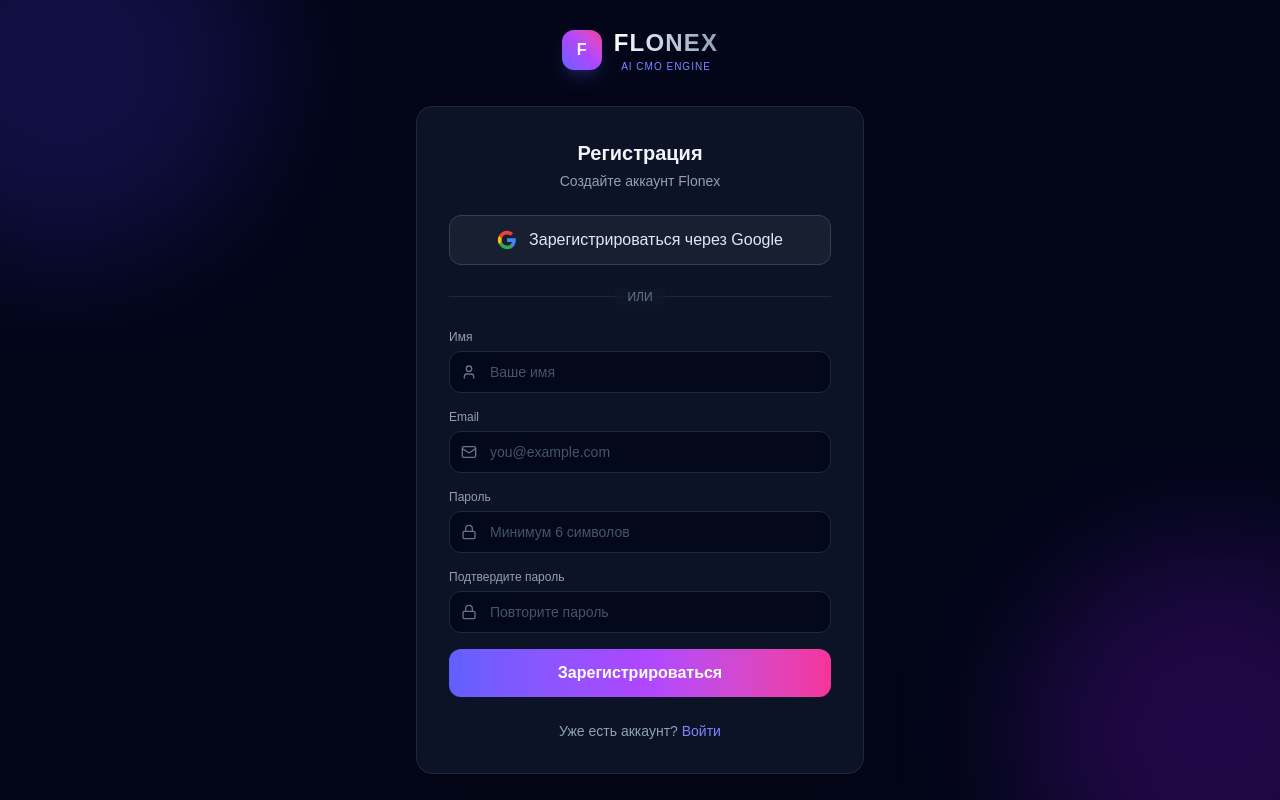
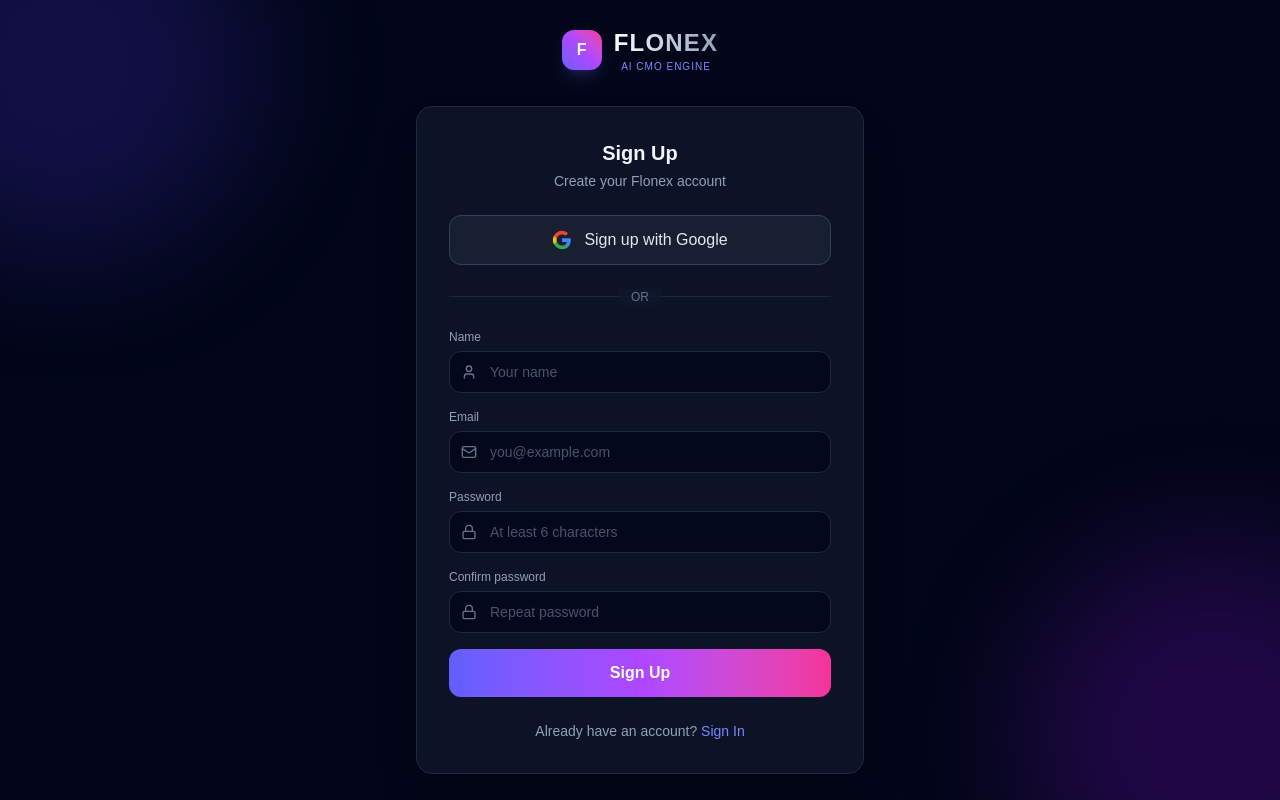
Before and after one commit to onur456/flonex, a Next.js app: page /register in a window 1280 px wide. Built offline with nearby package versions, Linux system fonts and the light colour scheme; no server answers.

Commit message:
reqist i voyti sdelali na anqliyskom

```diff
--- a/app/auth/callback/page.tsx
+++ b/app/auth/callback/page.tsx
@@ -7,7 +7,7 @@
 
 export default function AuthCallbackPage() {
   const router = useRouter();
-  const [message, setMessage] = useState("Завершаем вход через Google...");
+  const [message, setMessage] = useState("Finishing Google sign-in...");
 
   useEffect(() => {
     let isMounted = true;
@@ -18,7 +18,7 @@
 
       if (authError) {
         if (isMounted) {
-          setMessage("Не удалось войти через Google.");
+          setMessage("Could not sign in with Google.");
         }
         setTimeout(() => router.replace(`/login?error=${encodeURIComponent(authError)}`), 1500);
         return;
@@ -28,7 +28,7 @@
 
       if (error) {
         if (isMounted) {
-          setMessage("Ошибка авторизации.");
+          setMessage("Authorization error.");
         }
         setTimeout(() => router.replace("/login?error=auth"), 1500);
         return;
@@ -44,7 +44,7 @@
         const { data, error: exchangeError } = await supabase.auth.exchangeCodeForSession(code);
         if (exchangeError) {
           if (isMounted) {
-            setMessage("Не удалось сохранить сессию.");
+            setMessage("Could not save session.");
           }
           setTimeout(
             () => router.replace(`/login?error=${encodeURIComponent(exchangeError.message)}`),
--- a/app/login/page.tsx
+++ b/app/login/page.tsx
@@ -48,7 +48,7 @@
       router.push("/");
       router.refresh();
     } catch {
-      setError("Не удалось войти. Попробуйте снова.");
+      setError("Could not sign in. Please try again.");
     } finally {
       setIsLoading(false);
     }
@@ -56,13 +56,13 @@
 
   return (
     <AuthShell
-      title="Вход"
-      subtitle="Войдите в свой аккаунт Flonex"
+      title="Sign In"
+      subtitle="Sign in to your Flonex account"
       footer={
         <>
-          Нет аккаунта?{" "}
+          Don&apos;t have an account?{" "}
           <Link href="/register" className="text-indigo-400 hover:text-indigo-300 font-medium">
-            Зарегистрироваться
+            Sign Up
           </Link>
         </>
       }
@@ -92,7 +92,7 @@
 
         <div>
           <label htmlFor="password" className="text-xs text-slate-400 font-medium block mb-1.5">
-            Пароль
+            Password
           </label>
           <div className="relative">
             <Lock className="absolute left-3 top-1/2 -translate-y-1/2 w-4 h-4 text-slate-500" />
@@ -101,7 +101,7 @@
               type="password"
               value={password}
               onChange={(e) => setPassword(e.target.value)}
-              placeholder="Ваш пароль"
+              placeholder="Your password"
               required
               autoComplete="current-password"
               className="w-full bg-slate-950/80 border border-slate-800 rounded-xl pl-10 pr-4 py-2.5 text-sm text-white placeholder-slate-600 focus:outline-none focus:border-indigo-500/80 transition"
@@ -123,10 +123,10 @@
           {isLoading ? (
             <>
               <Loader2 className="w-4 h-4 animate-spin" />
-              Входим...
+              Signing in...
             </>
           ) : (
-            "Войти"
+            "Sign In"
           )}
         </button>
       </form>
--- a/app/page.tsx
+++ b/app/page.tsx
@@ -213,7 +213,7 @@
     (typeof user?.user_metadata?.full_name === "string" && user.user_metadata.full_name) ||
     (typeof user?.user_metadata?.name === "string" && user.user_metadata.name) ||
     user?.email ||
-    "Аккаунт";
+    "Account";
 
   const fetchHistory = async () => {
     if (!isSupabaseConfigured) {
@@ -300,7 +300,7 @@
     pack: (typeof CREDIT_PACKS)[number] = DEFAULT_CREDIT_PACK
   ) => {
     if (!user) {
-      alert("Войдите в аккаунт, чтобы купить кредиты.");
+      alert("Sign in to buy credits.");
       return;
     }
 
@@ -595,7 +595,7 @@
                   className="px-3 py-1.5 rounded-lg text-xs font-medium text-slate-300 hover:text-white hover:bg-slate-800/60 transition inline-flex items-center gap-1.5"
                 >
                   <LogOut className="w-3.5 h-3.5" />
-                  Выйти
+                  Sign Out
                 </button>
               </div>
             ) : (
@@ -604,13 +604,13 @@
                   href="/login"
                   className="px-3 py-1.5 rounded-lg text-xs font-medium text-slate-300 hover:text-white hover:bg-slate-800/60 transition"
                 >
-                  Войти
+                  Sign In
                 </Link>
                 <Link
                   href="/register"
                   className="px-3 py-1.5 rounded-lg text-xs font-semibold text-white bg-indigo-600 hover:bg-indigo-500 transition"
                 >
-                  Регистрация
+                  Sign Up
                 </Link>
               </>
             )}
--- a/app/register/page.tsx
+++ b/app/register/page.tsx
@@ -32,12 +32,12 @@
     setSuccess(null);
 
     if (password.length < 6) {
-      setError("Пароль должен быть не менее 6 символов.");
+      setError("Password must be at least 6 characters.");
       return;
     }
 
     if (password !== confirmPassword) {
-      setError("Пароли не совпадают.");
+      setError("Passwords do not match.");
       return;
     }
 
@@ -64,10 +64,10 @@
       }
 
       setSuccess(
-        "Аккаунт создан! Проверьте почту и подтвердите email, затем войдите."
+        "Account created! Check your inbox to confirm your email, then sign in."
       );
     } catch {
-      setError("Не удалось создать аккаунт. Попробуйте снова.");
+      setError("Could not create account. Please try again.");
     } finally {
       setIsLoading(false);
     }
@@ -75,24 +75,24 @@
 
   return (
     <AuthShell
-      title="Регистрация"
-      subtitle="Создайте аккаунт Flonex"
+      title="Sign Up"
+      subtitle="Create your Flonex account"
       footer={
         <>
-          Уже есть аккаунт?{" "}
+          Already have an account?{" "}
           <Link href="/login" className="text-indigo-400 hover:text-indigo-300 font-medium">
-            Войти
+            Sign In
           </Link>
         </>
       }
     >
-      <GoogleSignInButton label="Зарегистрироваться через Google" onError={setError} />
+      <GoogleSignInButton label="Sign up with Google" onError={setError} />
       <AuthDivider />
 
       <form onSubmit={handleSubmit} className="space-y-4">
         <div>
           <label htmlFor="name" className="text-xs text-slate-400 font-medium block mb-1.5">
-            Имя
+            Name
           </label>
           <div className="relative">
             <User className="absolute left-3 top-1/2 -translate-y-1/2 w-4 h-4 text-slate-500" />
@@ -101,7 +101,7 @@
               type="text"
               value={name}
               onChange={(e) => setName(e.target.value)}
-              placeholder="Ваше имя"
+              placeholder="Your name"
               required
               className="w-full bg-slate-950/80 border border-slate-800 rounded-xl pl-10 pr-4 py-2.5 text-sm text-white placeholder-slate-600 focus:outline-none focus:border-indigo-500/80 transition"
             />
@@ -129,7 +129,7 @@
 
         <div>
           <label htmlFor="password" className="text-xs text-slate-400 font-medium block mb-1.5">
-            Пароль
+            Password
           </label>
           <div className="relative">
             <Lock className="absolute left-3 top-1/2 -translate-y-1/2 w-4 h-4 text-slate-500" />
@@ -138,7 +138,7 @@
               type="password"
               value={password}
               onChange={(e) => setPassword(e.target.value)}
-              placeholder="Минимум 6 символов"
+              placeholder="At least 6 characters"
               required
               minLength={6}
               autoComplete="new-password"
@@ -152,7 +152,7 @@
             htmlFor="confirmPassword"
             className="text-xs text-slate-400 font-medium block mb-1.5"
           >
-            Подтвердите пароль
+            Confirm password
           </label>
           <div className="relative">
             <Lock className="absolute left-3 top-1/2 -translate-y-1/2 w-4 h-4 text-slate-500" />
@@ -161,7 +161,7 @@
               type="password"
               value={confirmPassword}
               onChange={(e) => setConfirmPassword(e.target.value)}
-              placeholder="Повторите пароль"
+              placeholder="Repeat password"
               required
               minLength={6}
               autoComplete="new-password"
@@ -190,10 +190,10 @@
           {isLoading ? (
             <>
               <Loader2 className="w-4 h-4 animate-spin" />
-              Создаём аккаунт...
+              Creating account...
             </>
           ) : (
-            "Зарегистрироваться"
+            "Sign Up"
           )}
         </button>
       </form>
--- a/components/auth/GoogleSignInButton.tsx
+++ b/components/auth/GoogleSignInButton.tsx
@@ -33,7 +33,7 @@
 }
 
 export function GoogleSignInButton({
-  label = "Продолжить с Google",
+  label = "Continue with Google",
   onError,
 }: GoogleSignInButtonProps) {
   const [isLoading, setIsLoading] = useState(false);
@@ -59,7 +59,7 @@
       {isLoading ? (
         <>
           <Loader2 className="w-5 h-5 animate-spin text-slate-400" />
-          Перенаправляем в Google...
+          Redirecting to Google...
         </>
       ) : (
         <>
@@ -78,7 +78,7 @@
         <div className="w-full border-t border-slate-800" />
       </div>
       <div className="relative flex justify-center text-xs uppercase">
-        <span className="bg-slate-900/80 px-3 text-slate-500">или</span>
+        <span className="bg-slate-900/80 px-3 text-slate-500">or</span>
       </div>
     </div>
   );
```
